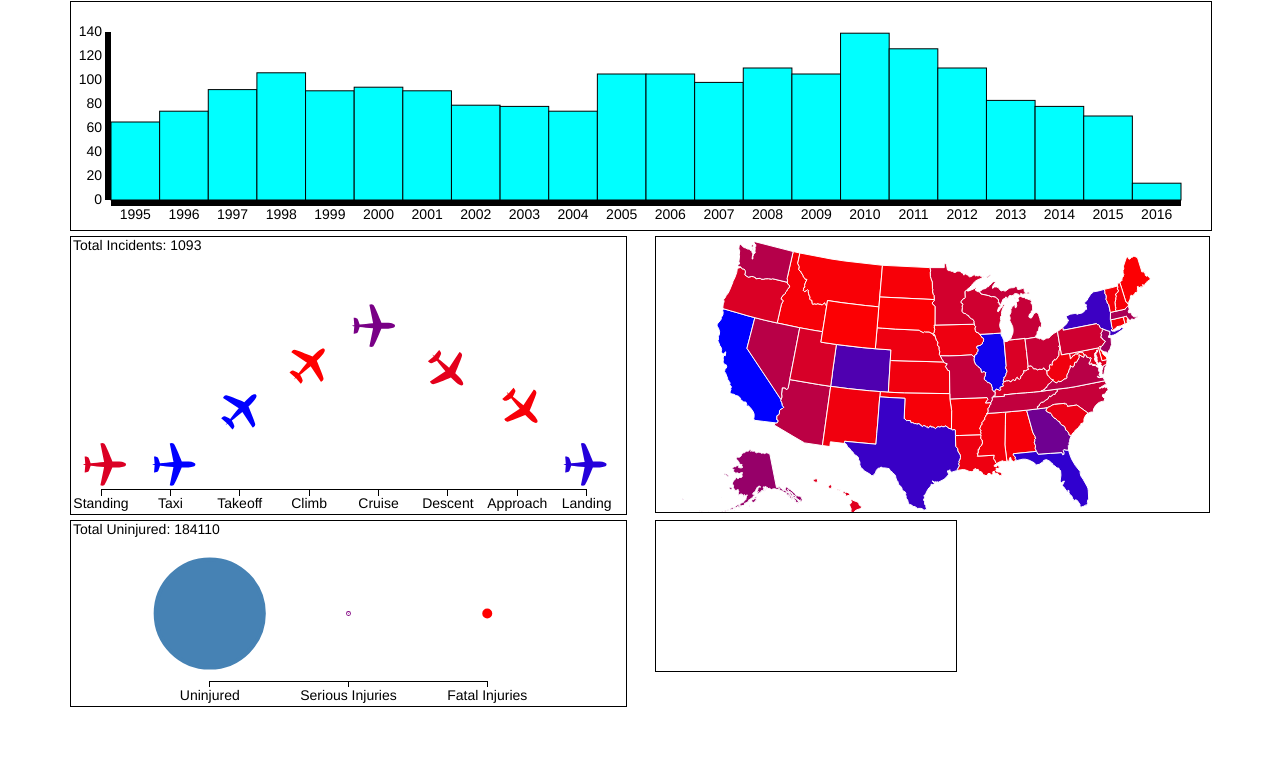
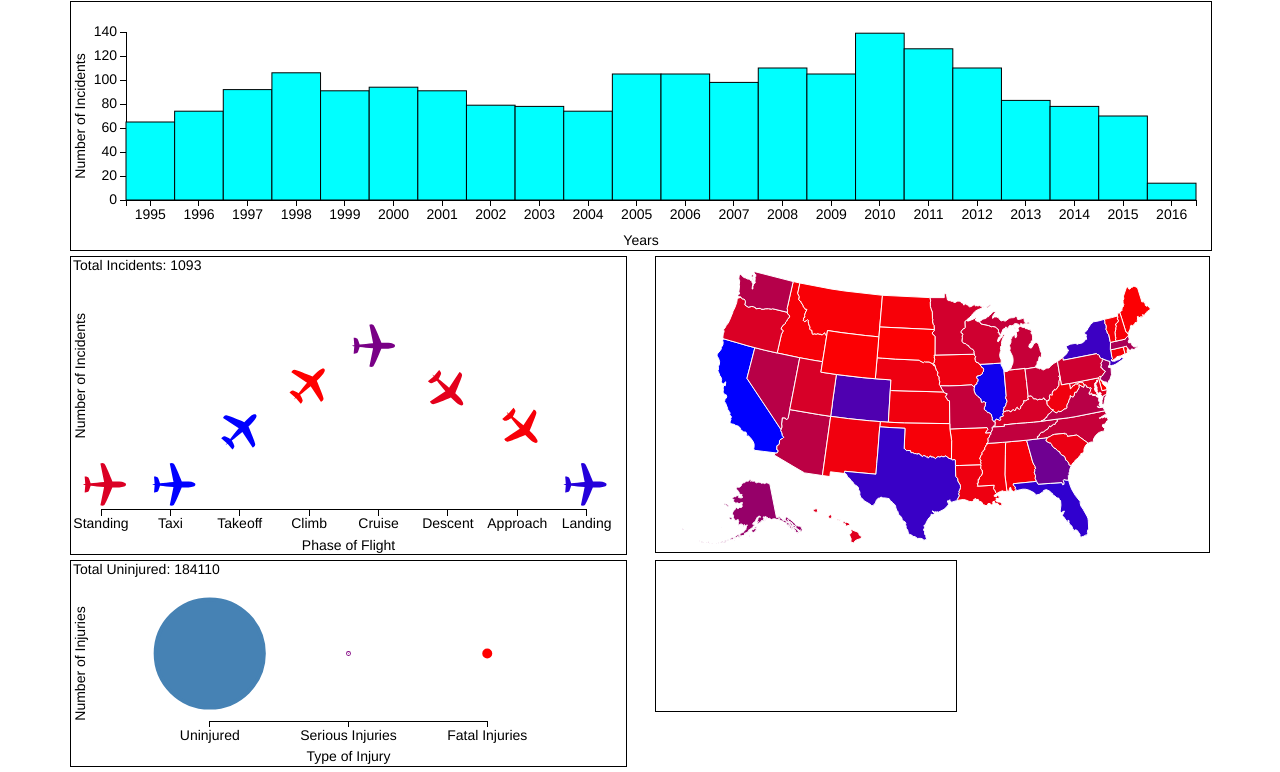
Before and after one commit to kashmoneygt/aircraft-incidents, a plain HTML site: page index.html in a window 1280 px wide. Shown: the part 69-841 px from the top of the page. Before the commit the page ends 800 px from the top, so only its background shows below. Drawn offline with Linux system fonts and the light colour scheme.

Commit message:
Add legends to timebar, chart1, chart3; clean up

```diff
--- a/chart1.js
+++ b/chart1.js
@@ -10,9 +10,10 @@ function createChart1(context) {
     let width = chart1_j.width();
     let height = width/2; // Maintain an aspect ratio
     chart1svg_j.width(width);
-    chart1svg_j.height(height);
+    chart1svg_j.height(height + 20);
 
-    let chart1svg = d3.select("#chart1svg");
+    let chart1svg = d3.select("#chart1svg")
+        .attr("height", height + 20);
 
     let numPhases = 8;
     let startPosX = 30;
@@ -45,6 +46,21 @@ function createChart1(context) {
         .attr('class', 'x axis')
         .attr("transform", "translate(0," + (height - 25) + ")")
         .call(xAxis);
+
+    // text label for the x axis
+    chart1svg.append("text")
+        .attr("transform", "translate(" + (width/2) + " ," + (height + 15) + ")")
+        .style("text-anchor", "middle")
+        .text("Phase of Flight");
+
+    // text label for the y axis
+    chart1svg.append("text")
+        .attr("transform", "rotate(-90)")
+        .attr("y", 0)
+        .attr("x",0 - (height / 2) + 20)
+        .attr("dy", "1em")
+        .style("text-anchor", "middle")
+        .text("Number of Incidents");
 
     var planeAttr = "m" + startPosX + "," + startPosY + ",c-0.44355,0 -0.84275,0.18332 -1.17933,0.51592c-0.33397,0.33267 -0.61055,0.80884 -0.84275,1.40377c-0.45922,1.18911 -0.74362,2.85964 -0.89755,4.86085c-0.15655,1.99729 -0.18263,4.32223 -0.11741,6.81118c-5.51835,2.26427 -16.7116,6.93857 -17.60916,7.98223c-1.19759,1.38937 -0.81143,2.98095 -0.32874,4.03902l18.39971,-3.74549c0.38616,4.88048 0.94192,9.7138 1.42461,13.50099c-1.80032,0.52703 -5.1609,1.56679 -5.85232,2.21255c-0.95496,0.88711 -0.95496,3.75718 -0.95496,3.75718l7.53,-0.61316c0.17743,1.23545 0.28701,1.95767 0.28701,1.95767l0.01304,0.06557l0.06002,0l0.13829,0l0.0574,0l0.01043,-0.06557c0,0 0.11218,-0.72222 0.28961,-1.95767l7.53164,0.61316c0,0 0,-2.87006 -0.95496,-3.75718c-0.69044,-0.64577 -4.05363,-1.68813 -5.85133,-2.21516c0.48009,-3.77545 1.03061,-8.58921 1.42198,-13.45404l18.18207,3.70115c0.48009,-1.05806 0.86881,-2.64965 -0.32617,-4.03902c-0.88969,-1.03062 -11.81147,-5.60054 -17.39409,-7.89352c0.06524,-2.52287 0.04175,-4.88024 -0.1148,-6.89989l0,-0.00476c-0.15655,-1.99844 -0.44094,-3.6683 -0.90277,-4.8561c-0.22699,-0.59493 -0.50356,-1.07111 -0.83754,-1.40377c-0.33658,-0.3326 -0.73578,-0.51592 -1.18194,-0.51592l0,0l-0.00001,0l0,0z";
     var group = chart1svg.append("g")
--- a/chart3.js
+++ b/chart3.js
@@ -12,7 +12,7 @@ function createChart3(context) {
     let width = chart3_j.width();
     let height = width/3; // Maintain an aspect ratio
     chart3svg_j.width(width);
-    chart3svg_j.height(height);
+    chart3svg_j.height(height + 20);
 
     let chart3svg = d3.select("#chart3svg");
 
@@ -24,10 +24,25 @@ function createChart3(context) {
         .scale(x)
         .orient("bottom");
 
-    chart3svg.append('g')
+    var axis = chart3svg.append('g')
         .attr('class', 'x axis')
         .attr("transform", "translate(0," + (height - 25) + ")")
         .call(xAxis);
+
+    // text label for the x axis
+    chart3svg.append("text")
+        .attr("transform", "translate(" + (width/2) + " ," + (height + 15) + ")")
+        .style("text-anchor", "middle")
+        .text("Type of Injury");
+
+    // text label for the y axis
+    chart3svg.append("text")
+        .attr("transform", "rotate(-90)")
+        .attr("y", 0)
+        .attr("x",0 - (height / 2) - 10)
+        .attr("dy", "1em")
+        .style("text-anchor", "middle")
+        .text("Number of Injuries");
 
     var data = context.data;
 
--- a/index.html
+++ b/index.html
@@ -24,7 +24,7 @@
         <![endif]-->
     </head>
     <body>
-        <h1>Aircraft Incidents</h1>
+        <h1 align="center">Aircraft Incidents</h1>
         <div class="container">
             <div class="row">
                 <div id="timebar" class="col-md-12">
--- a/main.js
+++ b/main.js
@@ -56,11 +56,11 @@ function createTimeBar(data){
     let width = timebar_div_j.width() // Spans the whole screen
     let height = width/5; // Maintain an aspect ratio
     timebarsvg_j.width(width);
-    timebarsvg_j.height(height);
+    timebarsvg_j.height(height + 20);
 
     let timechart_width = width - margin.right - margin.left;
-    let timechart_height = height - margin.top - margin.bottom
-    let timechart_left = margin.left;
+    let timechart_height = height - margin.top - margin.bottom;
+    let timechart_left = margin.left + 15;
     let timechart_right = margin.left+timechart_height;
     let timechart_top = margin.top;
     let timechart_bottom = margin.top+timechart_height;
@@ -94,7 +94,7 @@ function createTimeBar(data){
 
     let yAxis = d3.svg.axis().scale(yScale).orient('left');
     bars.append('g')
-            .attr('class', 'y_axis')
+            .attr('class', 'axis')
             .attr('transform', function(d, i){
                 let translate = [timechart_left, timechart_top];
                 return "translate("+ translate +")";
@@ -106,7 +106,7 @@ function createTimeBar(data){
 
     let xAxis = d3.svg.axis().scale(xScale).orient('bottom');
     bars.append('g')
-            .attr('class', 'x_axis')
+            .attr('class', 'x axis')
             .attr('transform', function(d, i){
                 let translate = [timechart_left, timechart_bottom];
                 return "translate("+ translate +")";
@@ -143,6 +143,21 @@ function createTimeBar(data){
                 return xScale(year)
             })
             .attr("class", "timebar");
+
+    // text label for the x axis
+    bars.append("text")
+        .attr("transform", "translate(" + (width/2) + " ," + (height + 15) + ")")
+        .style("text-anchor", "middle")
+        .text("Years");
+
+    // text label for the y axis
+    bars.append("text")
+        .attr("transform", "rotate(-90)")
+        .attr("y", 0)
+        .attr("x",0 - (height / 2))
+        .attr("dy", "1em")
+        .style("text-anchor", "middle")
+        .text("Number of Incidents");
 
 
     // define brush and limit its size
--- a/style.css
+++ b/style.css
@@ -20,4 +20,4 @@ svg { border: 1px solid black; }
     fill: none;
     stroke: #000;
     shape-rendering: crispEdges;
-  }
+}
```
